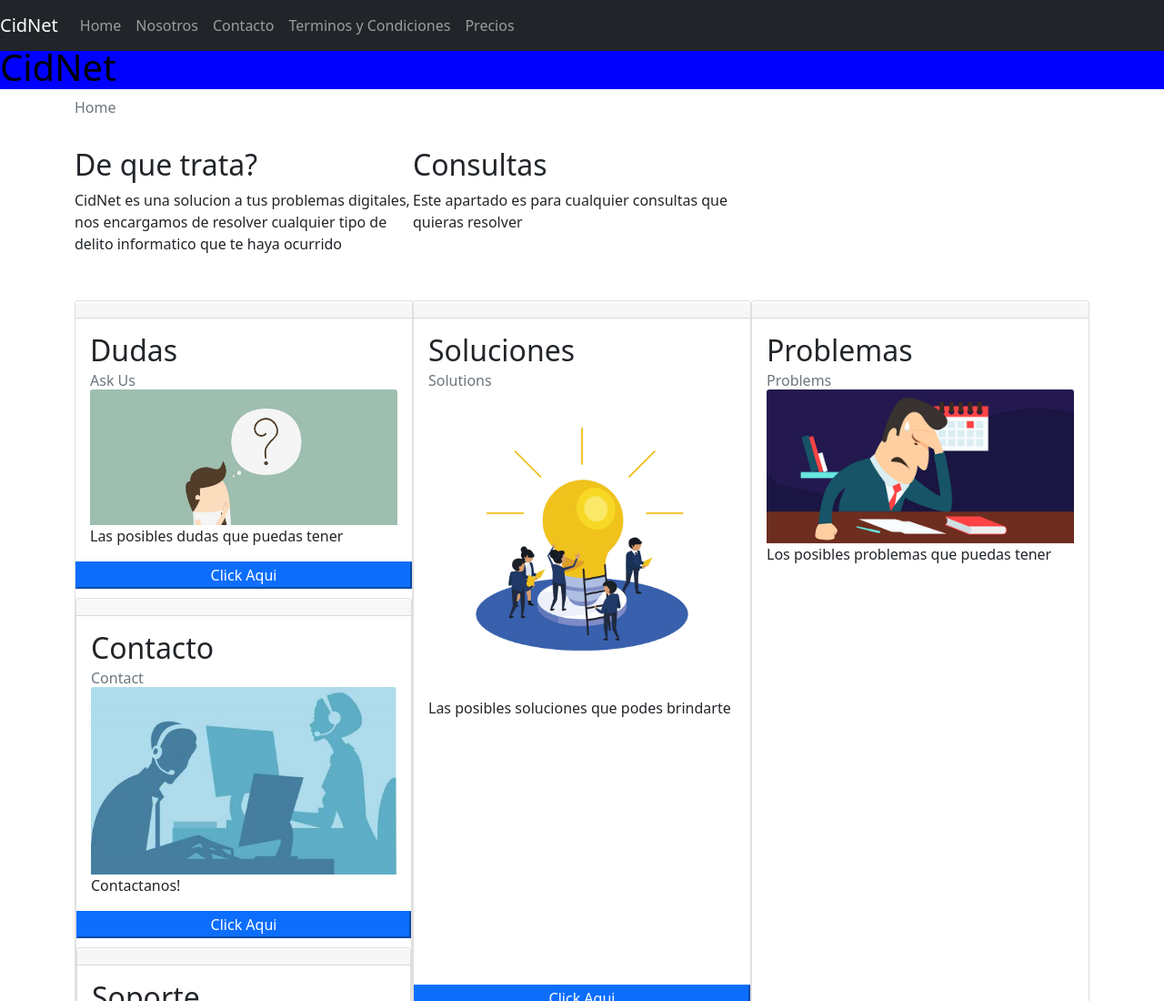
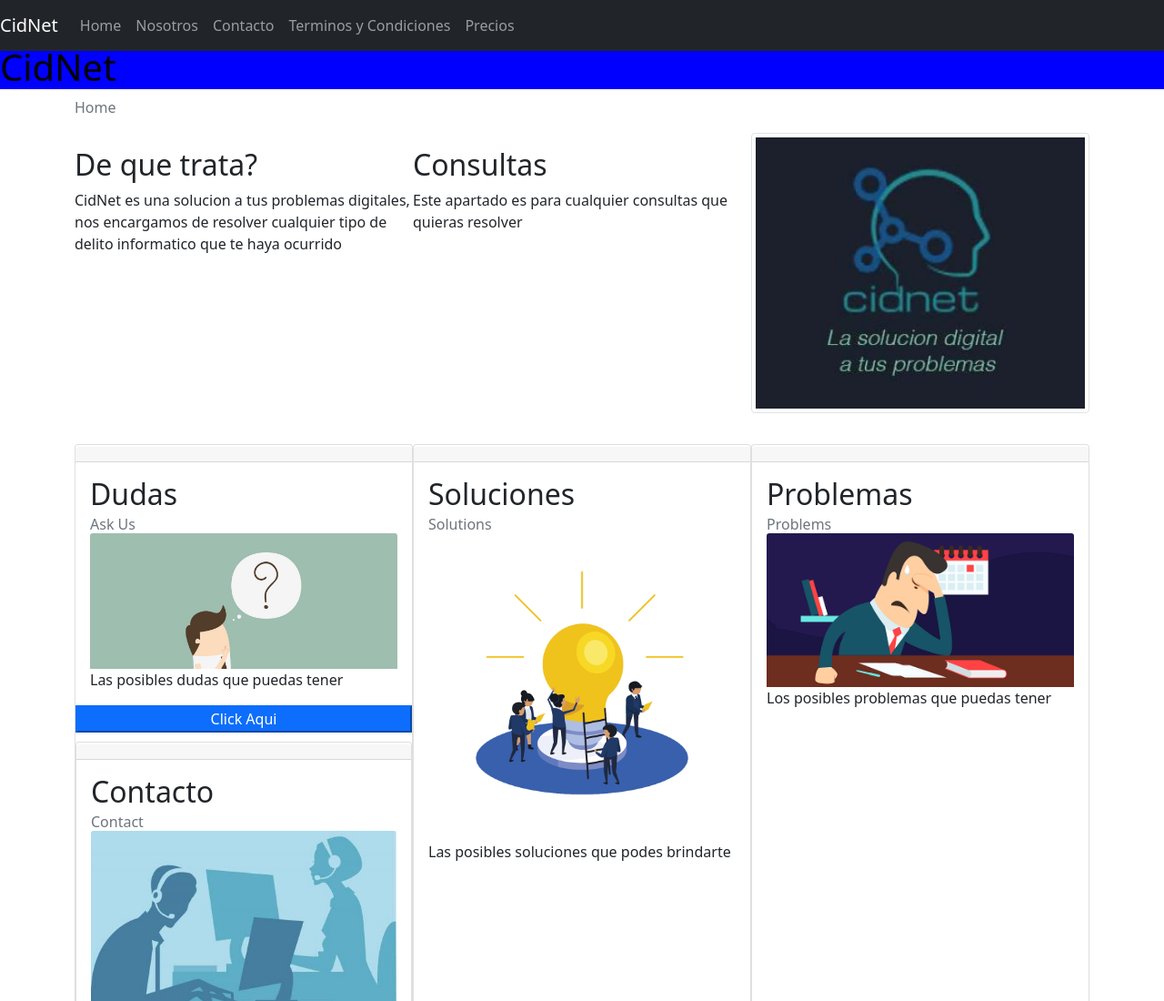
Before and after one commit to ACL1993/CidNet, a website: page index.html in a window 1280 px wide. Shown: the top 1100 px of the page at 91% size. Drawn offline with nearby package versions, Linux system fonts and the light colour scheme; a web font is replaced by a local one.

Commit message:
Agregamos imagen proyecto

```diff
--- a/index.html
+++ b/index.html
@@ -35,7 +35,7 @@
 
   <div class="jumbotron">
            <h1>CidNet</h1>
-     </div>
+                </div>
        <div class="container">
         <nav aria-label="breadcrumb">
   <ol class="breadcrumb">
@@ -56,7 +56,12 @@
     <p>Este apartado es para cualquier consultas que quieras resolver</p>
   </p>
   </div>
+  <div class="col-sm-4 ">
+    <img src="/images/cidnet.jpg" class="img-thumbnail">
     </div>
+    </div>
+
+
     <br>
     <div class="d-flex flex-wrap flex-row-reverse">
     <div class="card card-cidnet d-flex flex-column justify-content-between ml-2">
```
Also changed, not shown: images/cidnet.JPG (added).
